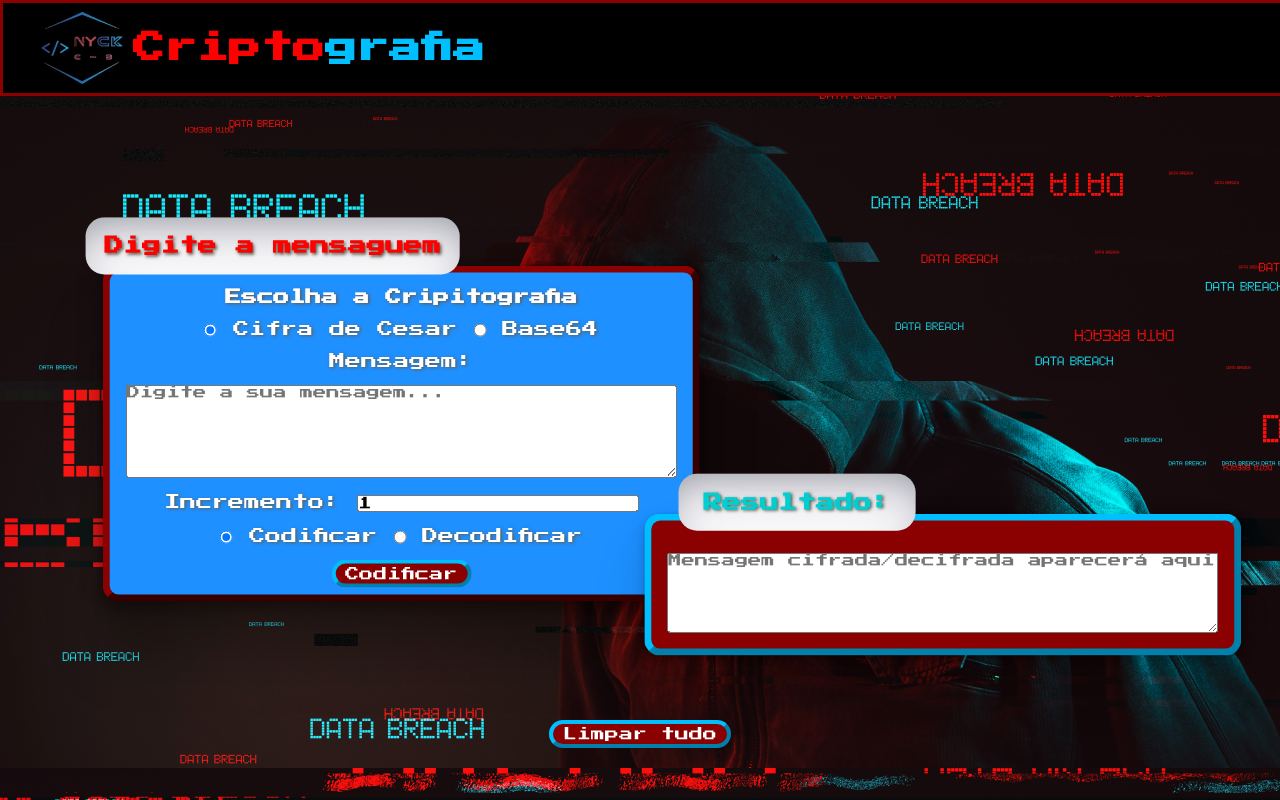
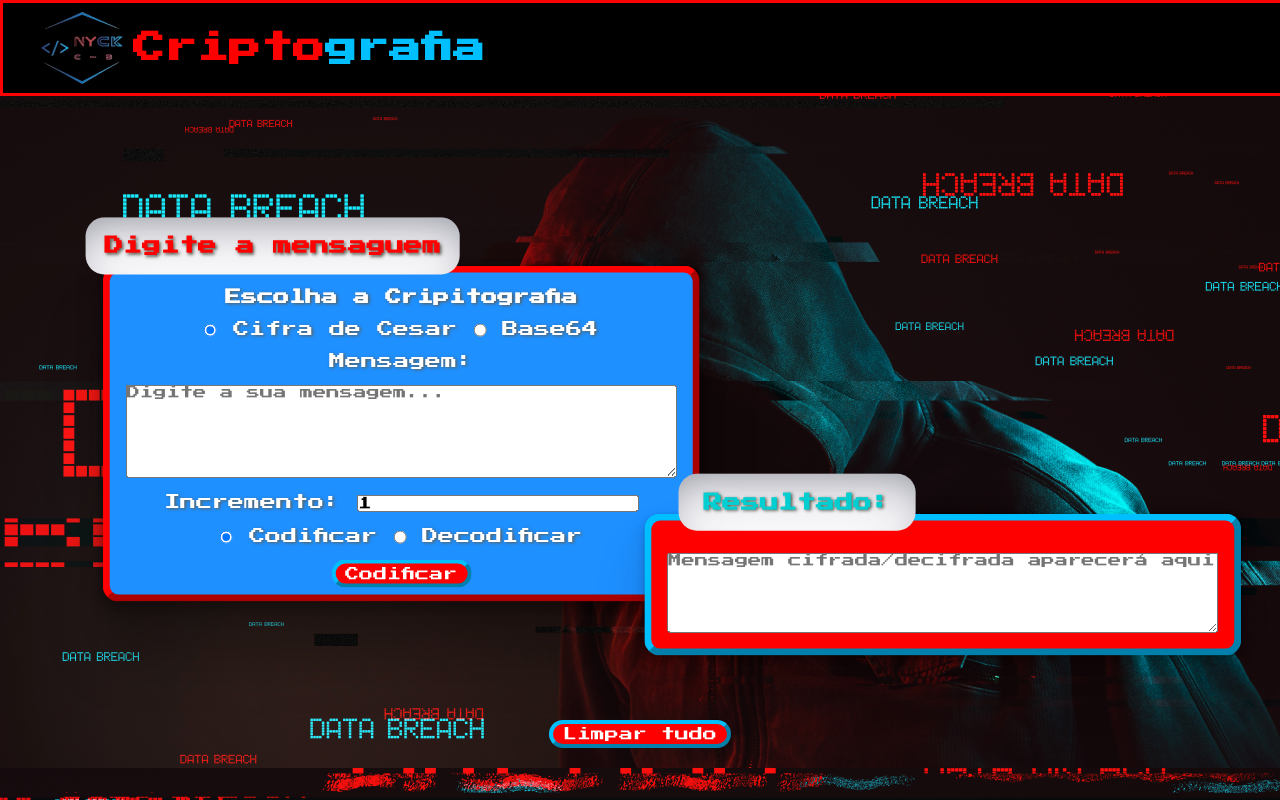
Before and after one commit to HeynzNedls/Cripto, a plain HTML site: page index.html in a window 1280 px wide. Drawn offline with Linux system fonts and the light colour scheme.

Commit message:
Update style.css

```diff
--- a/style.css
+++ b/style.css
@@ -12,7 +12,7 @@ body{
     width: 100%;
     height: 90px;
     background: black;
-    border: 3px solid #8B0000;
+    border: 3px solid #FF0000;
     display: flex;
     align-items: center;
     z-index: 99;
@@ -40,7 +40,7 @@ body{
     transform: translate(-90%,-40%);
     background: #1E90FF;
     border: 7px outset;
-    border-color: #8B0000;
+    border-color: #FF0000;
     height: 290px;
     box-shadow: rgba(0, 0, 0, 0.25) 0px 54px 55px, rgba(0, 0, 0, 0.12) 0px -12px 30px, rgba(0, 0, 0, 0.12) 0px 4px 6px, rgba(0, 0, 0, 0.17) 0px 12px 13px, rgba(0, 0, 0, 0.09) 0px -3px 5px;
 }
@@ -63,7 +63,7 @@ button {
     font-size: 14px;
     color: white;
     padding: 3px 10px;
-    background: #8B0000;
+    background: #FF0000;
     border: 4px outset;
     border-color:#00BFFF;
     border-radius: 1em;
@@ -78,7 +78,7 @@ button {
     top: 50%;
     left: 55%;
     transform: translate(-10%,80%);
-    background: #8B0000;
+    background: #FF0000;
     border: 7px outset;
     border-color: #00BFFF;
     box-shadow: rgba(0, 0, 0, 0.07) 0px 1px 2px, rgba(0, 0, 0, 0.07) 0px 2px 4px, rgba(0, 0, 0, 0.07) 0px 4px 8px, rgba(0, 0, 0, 0.07) 0px 8px 16px, rgba(0, 0, 0, 0.07) 0px 16px 32px, rgba(0, 0, 0, 0.07) 0px 32px 64px;
```
